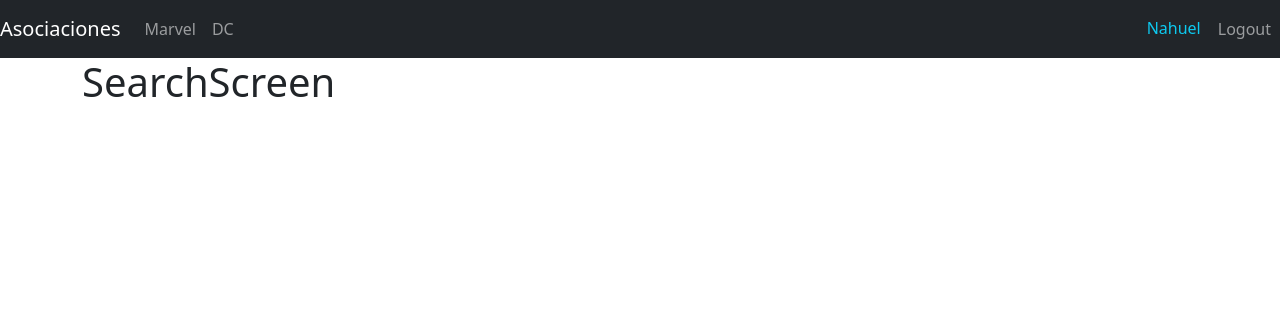
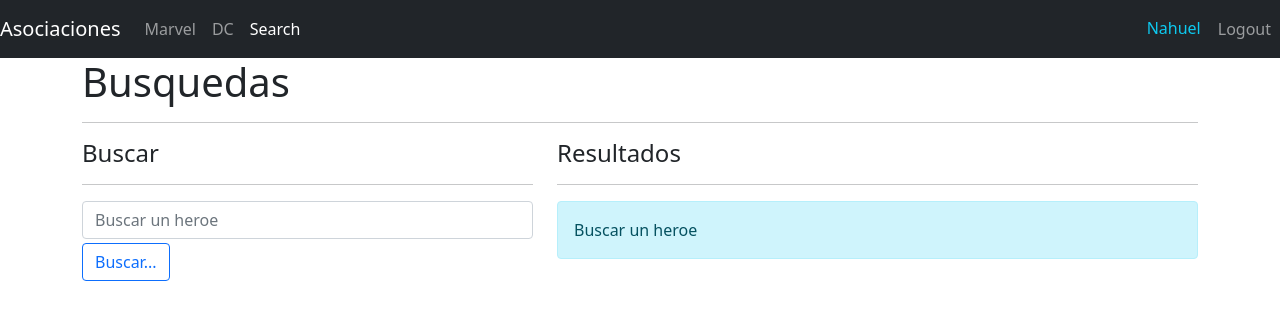
Before and after one commit to NahuelDesimone/React-HeroesApp, a React app in the folder heroes-app/: page /search in a window 1280 px wide. Built offline with nearby package versions, Linux system fonts and the light colour scheme.

Commit message:
Se finaliza la seccion 14

```diff
--- a/heroes-app/public/index.html
+++ b/heroes-app/public/index.html
@@ -10,37 +10,23 @@
       content="Web site created using create-react-app"
     />
     <link rel="apple-touch-icon" href="%PUBLIC_URL%/logo192.png" />
-    <!--
-      manifest.json provides metadata used when your web app is installed on a
-      user's mobile device or desktop. See https://developers.google.com/web/fundamentals/web-app-manifest/
-    -->
+
     <link rel="manifest" href="%PUBLIC_URL%/manifest.json" />
-    <!--
-      Notice the use of %PUBLIC_URL% in the tags above.
-      It will be replaced with the URL of the `public` folder during the build.
-      Only files inside the `public` folder can be referenced from the HTML.
-
-      Unlike "/favicon.ico" or "favicon.ico", "%PUBLIC_URL%/favicon.ico" will
-      work correctly both with client-side routing and a non-root public URL.
-      Learn how to configure a non-root public URL by running `npm run build`.
-    -->
     <title>Heroes App</title>
 
-    <link href="https://cdn.jsdelivr.net/npm/bootstrap@5.1.3/dist/css/bootstrap.min.css" rel="stylesheet" integrity="sha384-1BmE4kWBq78iYhFldvKuhfTAU6auU8tT94WrHftjDbrCEXSU1oBoqyl2QvZ6jIW3" crossorigin="anonymous">
-
+    <link
+      href="https://cdn.jsdelivr.net/npm/bootstrap@5.1.3/dist/css/bootstrap.min.css"
+      rel="stylesheet"
+      integrity="sha384-1BmE4kWBq78iYhFldvKuhfTAU6auU8tT94WrHftjDbrCEXSU1oBoqyl2QvZ6jIW3"
+      crossorigin="anonymous"
+    />
+    <link
+      rel="stylesheet"
+      href="https://cdnjs.cloudflare.com/ajax/libs/animate.css/4.1.1/animate.min.css"
+    />
   </head>
   <body>
     <noscript>You need to enable JavaScript to run this app.</noscript>
     <div id="root"></div>
-    <!--
-      This HTML file is a template.
-      If you open it directly in the browser, you will see an empty page.
-
-      You can add webfonts, meta tags, or analytics to this file.
-      The build step will place the bundled scripts into the <body> tag.
-
-      To begin the development, run `npm start` or `yarn start`.
-      To create a production bundle, use `npm run build` or `yarn build`.
-    -->
   </body>
 </html>
--- a/heroes-app/src/components/hero/HeroCard.js
+++ b/heroes-app/src/components/hero/HeroCard.js
@@ -12,7 +12,7 @@ export const HeroCard = ({
 
     const imagePath = `/assets/${id}.jpg`
   return (
-    <div className="col">
+    <div className="col animate__animated animate__fadeIn">
       <div className="card">
 
         <div className="row no-gutters">
--- a/heroes-app/src/components/hero/HeroList.js
+++ b/heroes-app/src/components/hero/HeroList.js
@@ -1,12 +1,13 @@
-import React from "react";
+import React, { useMemo } from "react";
 import { getHeroesByPublisher } from "../../selectors/getHeroesByPublisher";
 import { HeroCard } from "./HeroCard";
 
 export const HeroList = ({ publisher }) => {
-  const heroes = getHeroesByPublisher(publisher);
+
+  const heroes = useMemo(() => getHeroesByPublisher(publisher), [publisher]);
 
   return (
-    <div className="row rows-cols-1 row-cols-md-3 g-3">
+    <div className="row rows-cols-1 row-cols-md-3 g-3 animate__animated animate__fadeIn">
       {heroes.map((hero) => (
         <HeroCard
           key={hero.id}
--- a/heroes-app/src/components/hero/HeroScreen.js
+++ b/heroes-app/src/components/hero/HeroScreen.js
@@ -1,11 +1,14 @@
-import React from "react";
+import React, { useMemo } from "react";
 import { Navigate, useNavigate, useParams } from "react-router-dom";
 import { getHeroById } from "../../selectors/getHeroById";
 
 export const HeroScreen = () => {
   const { heroeID } = useParams();
 
-  const hero = getHeroById(heroeID);
+  const hero = useMemo(() => getHeroById(heroeID), [heroeID])
+
+  //Con el useMemo memorizo el valor de hero, y solo se vuelve a llamar cuando cambia una de las dependencias
+  //En este caso la dependencua seria el horeID, siempre que cambie el heroeID se vuelve a llamar
 
   const navigate = useNavigate();
 
@@ -25,7 +28,7 @@ export const HeroScreen = () => {
   return (
     <div className="row mt-5">
       <div className="col-4">
-        <img src={imagePath} alt={superhero} className="img-thumbnail" />
+        <img src={imagePath} alt={superhero} className="img-thumbnail animate__animated animate__bounceInLeft" />
       </div>
 
       <div className="col-8">
--- a/heroes-app/src/components/search/SearchScreen.js
+++ b/heroes-app/src/components/search/SearchScreen.js
@@ -1,9 +1,89 @@
-import React from 'react'
+import React, { useMemo } from 'react'
+import { useNavigate, useLocation } from 'react-router-dom';
+import queryString from 'query-string';
+import { useForm } from '../../hooks/useForm';
+import { getHeroesByName } from '../../selectors/getHeroesByName';
+import { HeroCard } from '../hero/HeroCard';
 
 export const SearchScreen = () => {
+
+  const navigate = useNavigate();
+  const location = useLocation();
+
+  const {q = ''} = queryString.parse(location.search);
+
+  const [formValues, handleInputChange] = useForm({
+    searchText: q
+  });
+
+  const {searchText} = formValues;
+
+  const heroesFiltered = useMemo(() => getHeroesByName(q), [q]);
+
+  const handleSearch = (e) => {
+
+    e.preventDefault();
+    navigate(`?q=${searchText}`);
+
+  }
+
   return (
-    <div>
-        <h1>SearchScreen</h1>
-    </div>
+    <>
+        <h1>Busquedas</h1>
+        <hr />
+
+        <div className='row'>
+
+          <div className='col-5'>
+
+            <h4>Buscar</h4>
+            <hr />
+
+            <form onSubmit={handleSearch}>
+              <input
+              type='text'
+              placeholder='Buscar un heroe'
+              className='form-control'
+              name='searchText'
+              autoComplete='off'
+              value={searchText}
+              onChange={handleInputChange}
+            />
+
+            <button
+              type='submit'
+              className='btn btn-outline-primary mt-1'
+            >
+              Buscar...
+            </button>
+            </form>
+
+          </div>
+
+          <div className='col-7'>
+            <h4>Resultados</h4>
+            <hr />
+
+            {
+              (q === '')
+                ? <div className='alert alert-info'>Buscar un heroe</div>
+                : (heroesFiltered.length === 0)
+                  && <div className='alert alert-danger'>No hay resultados: {q}</div>
+            }
+
+            {
+              heroesFiltered.map(hero => (<HeroCard
+
+                key={hero.id}
+                {...hero}
+
+              />))
+            }
+
+          </div>
+
+        </div>
+
+    </>
   )
 }
--- a/heroes-app/src/components/ui/Navbar.js
+++ b/heroes-app/src/components/ui/Navbar.js
@@ -36,6 +36,13 @@ export const Navbar = () => {
                     >
                         DC
                     </NavLink>
+
+                    <NavLink
+                        className={ ({isActive}) => "nav-item nav-link " + (isActive ? "active" : "")}
+                        to="/search"
+                    >
+                        Search
+                    </NavLink>
                 </div>
             </div>
 
--- /dev/null
+++ b/heroes-app/src/hooks/useForm.js
@@ -0,0 +1,24 @@
+import { useState } from 'react';
+
+
+export const useForm = ( initialState = {} ) => {
+
+    const [values, setValues] = useState(initialState);
+
+    const reset = () => {
+        setValues( initialState );
+    }
+
+
+    const handleInputChange = ({ target }) => {
+
+        setValues({
+            ...values,
+            [ target.name ]: target.value
+        });
+
+    }
+
+    return [ values, handleInputChange, reset ];
+
+}
--- /dev/null
+++ b/heroes-app/src/selectors/getHeroesByName.js
@@ -0,0 +1,11 @@
+import { heroes } from "../data/heroes";
+
+export const getHeroesByName = (name='') => {
+
+    if (name.length === 0){
+        return []
+    }
+
+    return heroes.filter(hero => hero.superhero.toLowerCase().includes(name.toLowerCase()));
+
+}
--- /dev/null
+++ b/package.json
@@ -0,0 +1,5 @@
+{
+  "dependencies": {
+    "query-string": "^7.1.1"
+  }
+}
```
Also changed, not shown: 1 other file.
